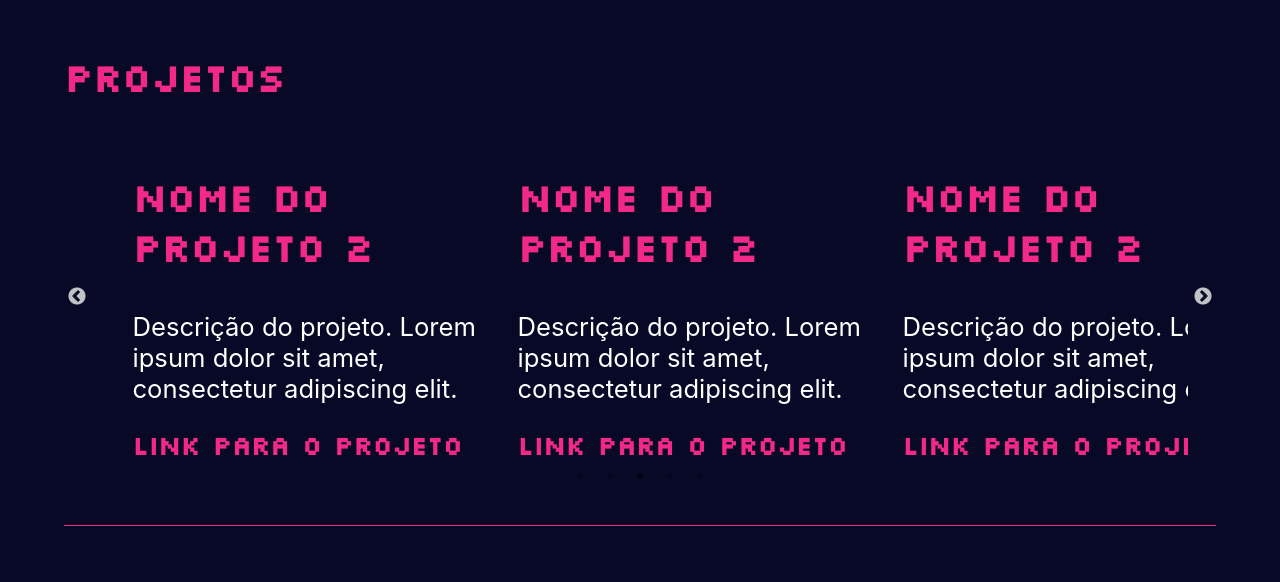
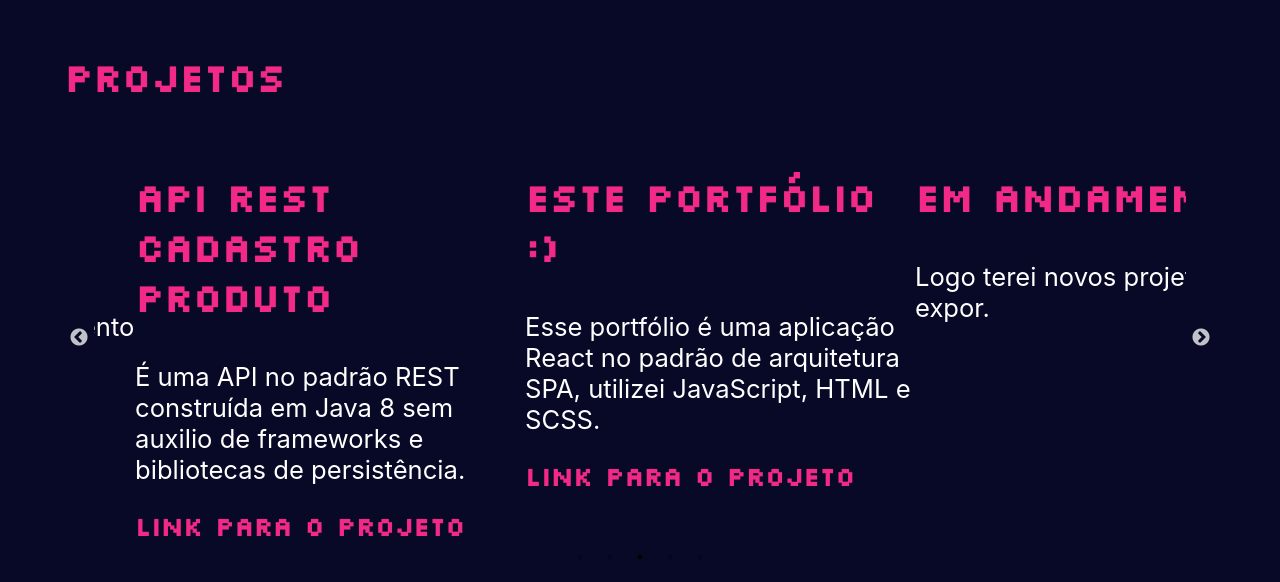
Before and after one commit to EduBatalha/portfolio, a React (Create React App) app: page / in a window 1280 px wide. Shown: the part 860-1442 px from the top of the page. Built offline with nearby package versions, Linux system fonts and the light colour scheme.

Commit message:
Ajustes na seção projetos

```diff
--- a/public/index.html
+++ b/public/index.html
@@ -24,7 +24,7 @@
       work correctly both with client-side routing and a non-root public URL.
       Learn how to configure a non-root public URL by running `npm run build`.
     -->
-    <title>React App</title>
+    <title>Portfolio</title>
   </head>
   <body>
     <noscript>You need to enable JavaScript to run this app.</noscript>
--- a/src/sections/Projects.js
+++ b/src/sections/Projects.js
@@ -7,24 +7,24 @@ import '../styles/Projects.scss';
 function Projects() {
   const projectsData = [
     {
-      title: 'Nome do Projeto 1',
-      description: 'Descrição do projeto. Lorem ipsum dolor sit amet, consectetur adipiscing elit.',
-      link: '#',
+      title: 'Buscador de CEP',
+      description: 'Aplicação mobile que consulta <br />a API ViaCEP, construída com padrão MVVM.',
+      link: 'https://github.com/EduBatalha/AdressInfoVerificator',
     },
     {
-      title: 'Nome do Projeto 2',
-      description: 'Descrição do projeto. Lorem ipsum dolor sit amet, consectetur adipiscing elit.',
-      link: '#',
+      title: 'Página gestão de Estoque',
+      description: 'É uma página de gerenciamento de estoque que utiliza Java com framework Spring, juntamente com JSP.',
+      link: 'https://github.com/EduBatalha/ProductManagement',
     },
     {
-        title: 'Nome do Projeto 2',
-        description: 'Descrição do projeto. Lorem ipsum dolor sit amet, consectetur adipiscing elit.',
-        link: '#',
+        title: 'API Rest Cadastro Produto',
+        description: 'É uma API no padrão REST construída em Java 8 sem auxilio de frameworks e bibliotecas de persistência.',
+        link: 'https://github.com/EduBatalha/Product-Management-API',
       },
       {
-        title: 'Nome do Projeto 2',
-        description: 'Descrição do projeto. Lorem ipsum dolor sit amet, consectetur adipiscing elit.',
-        link: '#',
+        title: 'Este Portfólio :)',
+        description: 'Esse portfólio é uma aplicação React no padrão de arquitetura SPA, utilizei JavaScript, HTML e SCSS.',
+        link: 'https://github.com/EduBatalha/portfolio',
       },
       {
         title: 'Em andamento..',
@@ -36,12 +36,12 @@ function Projects() {
     dots: true,
     infinite: true,
     speed: 500,
-    slidesToShow: 2.8, // Defina o número de cartões a serem exibidos ao mesmo tempo
+    slidesToShow: 2.8,
     slidesToScroll: 1,
     autoplay: true,
     autoplaySpeed: 3000,
-    centerMode: true,
-    centerPadding: 10,
+
+
     mobileFirst: true,
     responsive: [
         {
@@ -82,8 +82,8 @@ function Projects() {
         {projectsData.map((project, index) => (
           <div key={index} className="projeto-card">
             <h3>{project.title}</h3>
-            <p>{project.description}</p>
-            {project.link && <a href={project.link}>Link para o Projeto</a>}
+            <p dangerouslySetInnerHTML={{ __html: project.description }}></p>
+            {project.link && <a href={project.link} target="_blank" rel="noopener noreferrer">Link para o Projeto</a>}
           </div>
         ))}
       </Slider>
--- a/src/styles/Global.scss
+++ b/src/styles/Global.scss
@@ -19,14 +19,14 @@
     h1 {
         color: $cor-secundaria;
         font-family: $fonte-primaria;
-        font-size: 6vw;
+        font-size: clamp(24px, 6vw, 6vw);
         white-space: nowrap;
       }
 
       h2 {
         color: $cor-secundaria;
         font-family: $fonte-secundaria;
-        font-size: clamp(14px, 3vw, 3vw);
+        font-size: clamp(20px, 3vw, 3vw);
 
       }
 
@@ -37,12 +37,12 @@
 
       p {
         color: white;
-        font-size: clamp(10px, 1.5vw, 1.5vw);
+        font-size: clamp(12px, 1.5vw, 1.5vw);
       }
 
       a {
         color: $cor-secundaria;
-        font-size: clamp(12px, 2.2vw, 2.2vw ) ;
+        font-size: clamp(16px, 2.2vw, 2.2vw ) ;
       }
 
     .line{
--- a/src/styles/Projects.scss
+++ b/src/styles/Projects.scss
@@ -9,14 +9,18 @@
   margin-bottom: 5vw;
 
   .slick-slider {
-    margin: 0 28px;
+    margin: 0 30px;
+  }
 
-    overflow: visible;
+  .slick-list {
+    display: block;
+    gap: 50%;
   }
 
   .projeto-card {
     color: $cor-secundaria;
     border-radius: 16px;
+
 
 
     h3 {
@@ -39,5 +43,4 @@
     }
   }
 
-  /* Adicione mais estilos conforme necessário */
 }
```
Also changed, not shown: package.json (+5 -4 lines), src/index.html (deleted, +0 -12 lines), src/sections/Skills.js (+4 -4 lines), public/logo192.png, 1 other file (tests, documents, lock files or other folders).
